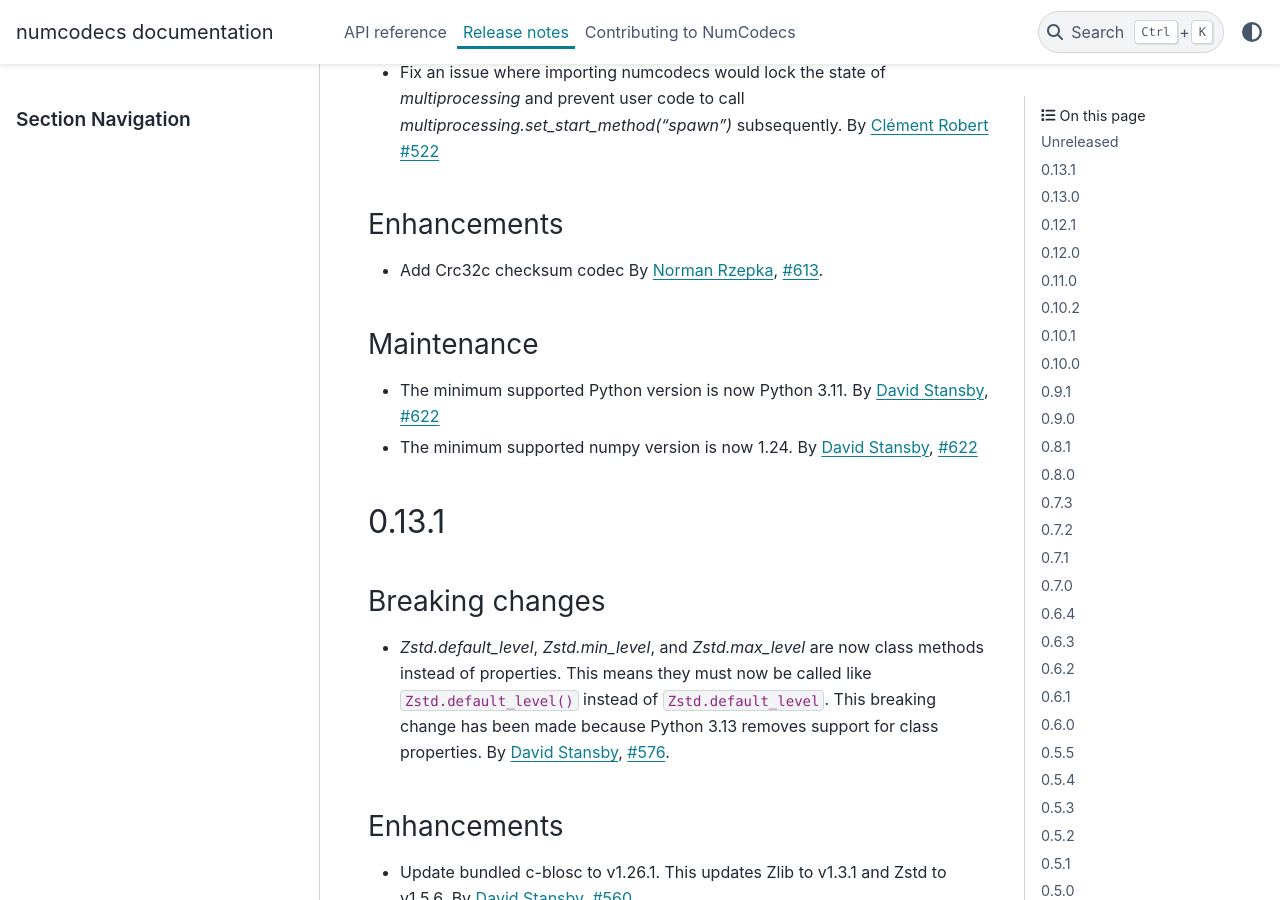
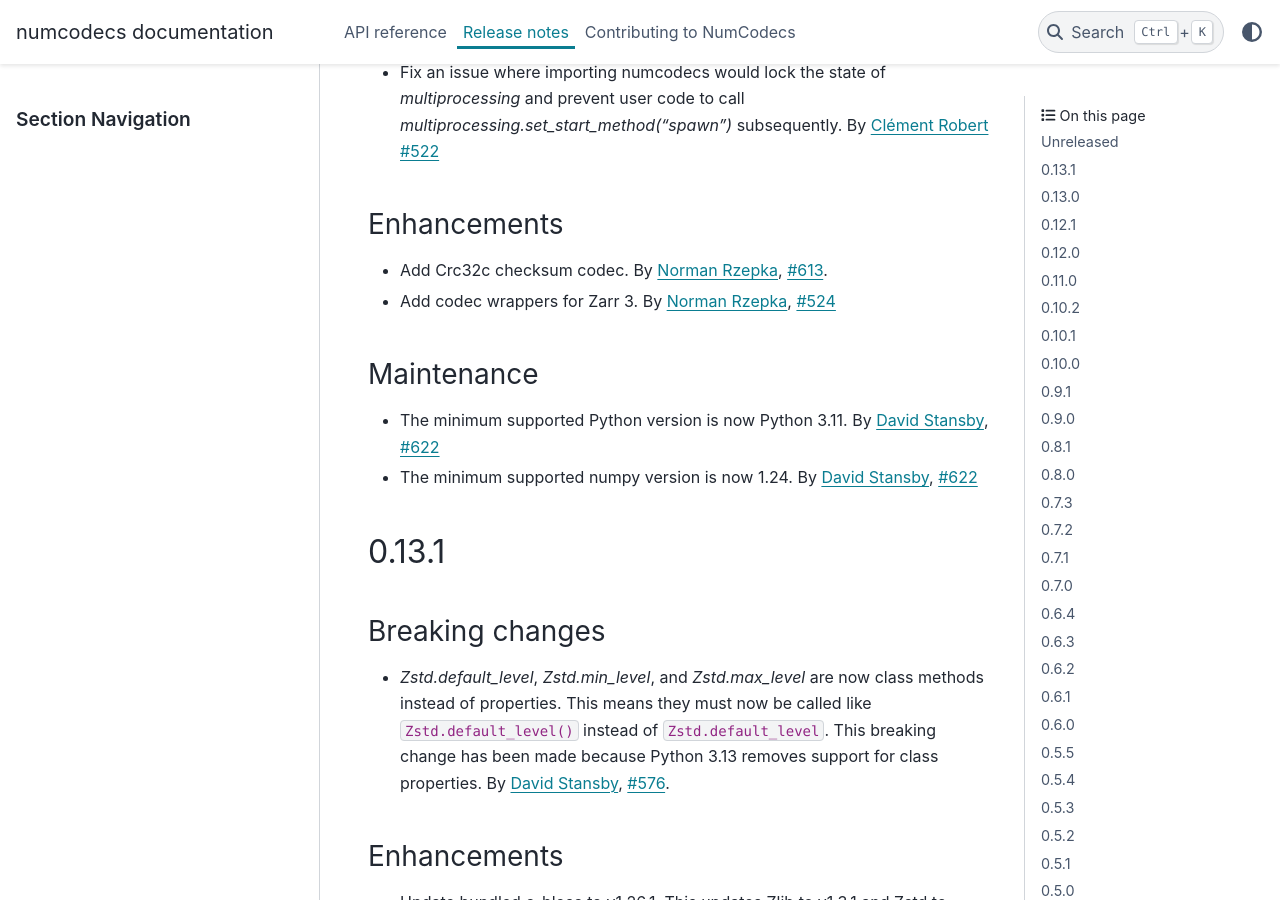
Before and after one commit to zarr-developers/numcodecs, a Sphinx documentation site: the page built from docs/release.rst, in a window 1280 px wide and 900 px high, scrolled down 338 px. Built offline with Sphinx 7.4.7 and the PyData theme 0.15.4, drawn with Linux system fonts in a browser that asks for light colours; the version number could not be read and is left out.

Commit message:
Add release notes for #524 (#627)

```diff
--- a/docs/release.rst
+++ b/docs/release.rst
@@ -22,8 +22,10 @@ Fix
 
 Enhancements
 ~~~~~~~~~~~~
-* Add Crc32c checksum codec
+* Add Crc32c checksum codec.
   By :user:`Norman Rzepka <normanrz>`, :issue:`613`.
+* Add codec wrappers for Zarr 3.
+  By :user:`Norman Rzepka <normanrz>`, :issue:`524`
 
 Maintenance
 ~~~~~~~~~~~
```
